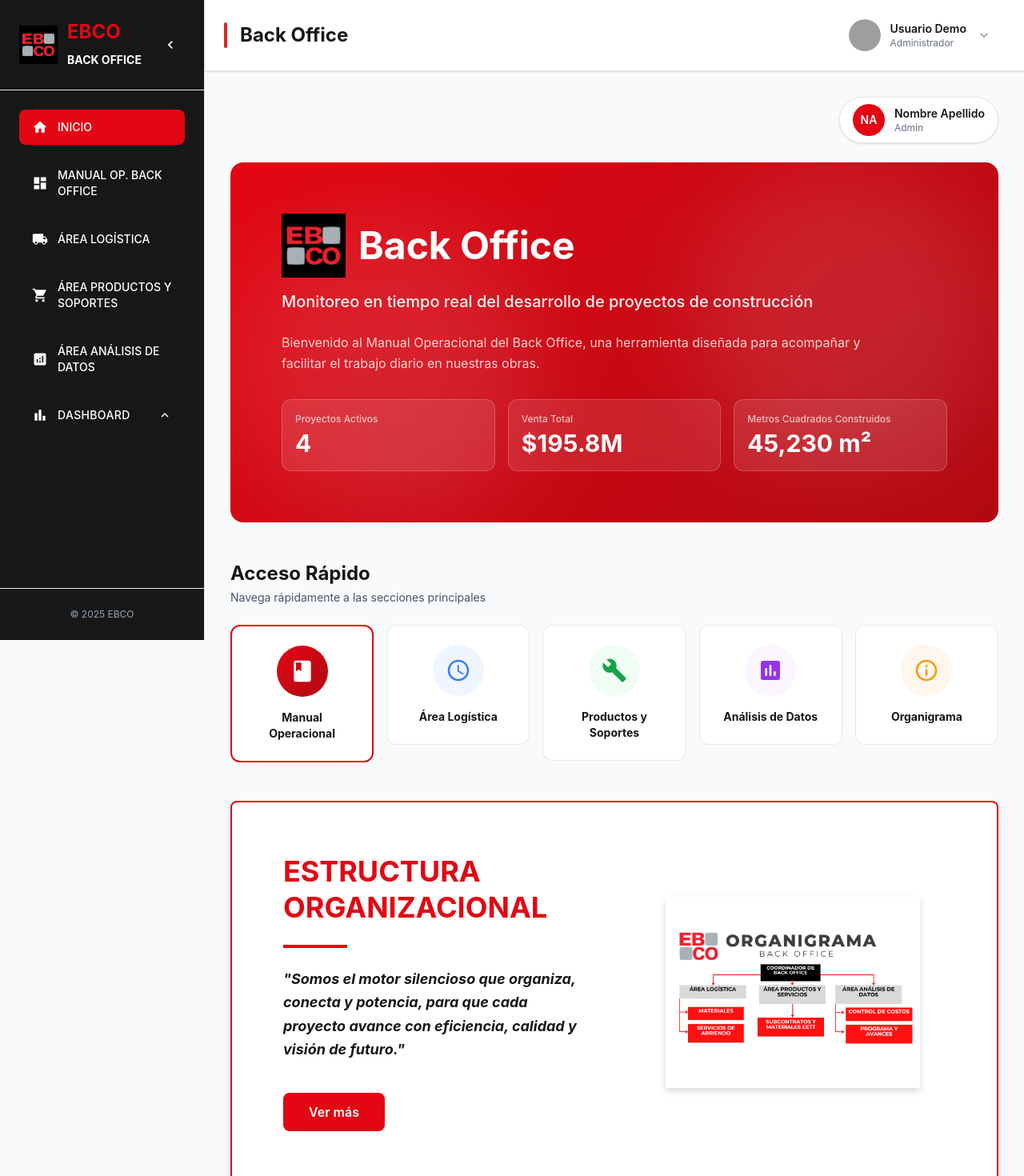
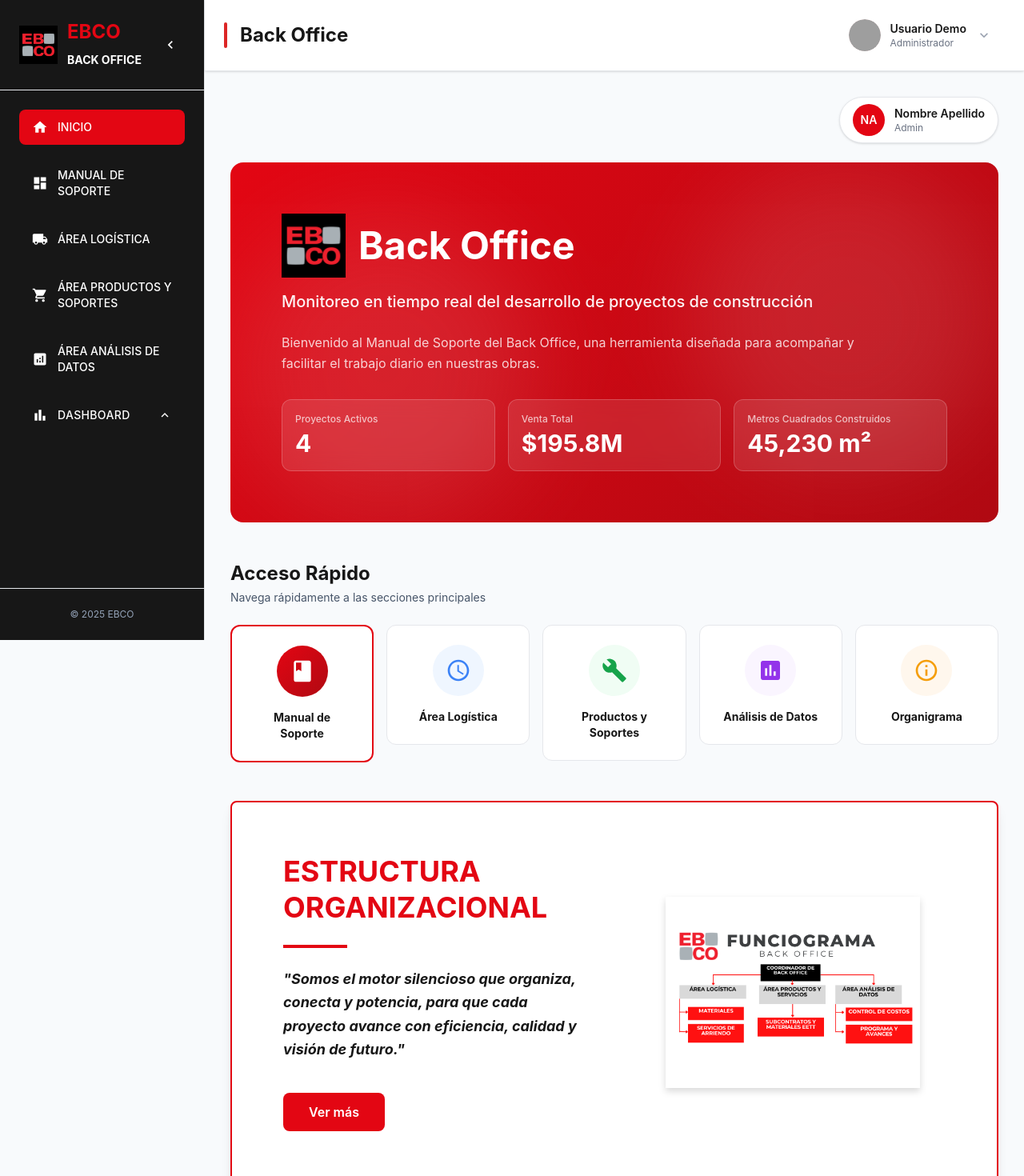
Before and after one commit to Katapentakill/BackOfficeEBCO, a Next.js app: page /home in a window 1280 px wide. Shown: the top 1470 px of the page at 80% size. Built offline with nearby package versions, Linux system fonts and the light colour scheme; grey boxes are pictures that could not be loaded.

Commit message:
Actualizar manual de soporte y organigrama en home

```diff
--- a/src/app/home/page.tsx
+++ b/src/app/home/page.tsx
@@ -561,7 +561,7 @@
               Monitoreo en tiempo real del desarrollo de proyectos de construcción
             </p>
             <p className="text-base text-white/80 leading-relaxed max-w-3xl mb-8">
-              Bienvenido al Manual Operacional del Back Office, una herramienta diseñada para acompañar
+              Bienvenido al Manual de Soporte del Back Office, una herramienta diseñada para acompañar
               y facilitar el trabajo diario en nuestras obras.
             </p>
 
@@ -598,7 +598,7 @@
               <div className="w-16 h-16 mx-auto mb-4 rounded-full flex items-center justify-center transition-all group-hover:scale-110" style={{ background: "linear-gradient(135deg, #E30613 0%, #B00912 100%)" }}>
                 <MdBook className="w-8 h-8 text-white" />
               </div>
-              <p className="font-bold ink text-sm">Manual Operacional</p>
+              <p className="font-bold ink text-sm">Manual de Soporte</p>
             </div>
           </Link>
           <Link href="/logistica" className="group">
@@ -663,7 +663,7 @@
           {/* Right Column - Organizational Chart Image */}
           <div className="flex items-center justify-center p-8">
             <img
-              src="/Organigrama.png"
+              src="/organigrama-backoffice.png"
               alt="Organigrama Back Office EBCO"
               className="w-full max-w-lg h-auto object-contain drop-shadow-lg"
                style={{ imageRendering: "auto" as any }}
@@ -682,7 +682,7 @@
         <div className="grid grid-cols-1 md:grid-cols-3 gap-6">
           <InfoCard
             icon={<MdBook size={40} />}
-            title="Manual Operacional"
+            title="Manual de Soporte"
             description="Acceso a la documentación completa y guías de operación del Back Office."
             buttonText="Ir a Manual"
             buttonLink="/manual"
--- a/src/app/layout.tsx
+++ b/src/app/layout.tsx
@@ -3,7 +3,7 @@
 import { ConditionalLayout } from "@/components/layout/ConditionalLayout";
 
 export const metadata: Metadata = {
-  title: "Manual Operacional - Back Office EBCO",
+  title: "Manual de Soporte - Back Office EBCO",
   description: "Sistema de Back Office para gestión operacional",
 };
 
--- a/src/app/manual/page.tsx
+++ b/src/app/manual/page.tsx
@@ -9,7 +9,7 @@
     <div className="p-8">
       {/* Header Banner */}
       <div className="bg-brand-red text-brand-text-light py-8 px-8 rounded-lg mb-12">
-        <h1 className="text-4xl font-bold">MANUAL OPERACIONAL</h1>
+        <h1 className="text-4xl font-bold">MANUAL DE SOPORTE</h1>
         <p className="text-lg mt-2 opacity-90">Documentación completa del Back Office</p>
       </div>
 
@@ -17,7 +17,7 @@
       <section className="mb-12 bg-brand-bg-white p-8 rounded-lg shadow-md border" style={{ borderColor: "var(--color-brand-line)" }}>
         <h2 className="text-2xl font-bold text-brand-red mb-4">Bienvenida</h2>
         <p className="text-brand-text-dark leading-relaxed">
-          Este manual operacional contiene toda la información necesaria para entender la estructura,
+          Este manual de soporte contiene toda la información necesaria para entender la estructura,
           procesos y responsabilidades del Back Office. Cada sección detalla las funciones de las
           diferentes áreas, los entregables esperados y los procedimientos operacionales clave.
         </p>
--- a/src/components/layout/ConditionalLayout.tsx
+++ b/src/components/layout/ConditionalLayout.tsx
@@ -13,7 +13,7 @@
     "/logistica": "Logística",
     "/productos": "Productos y Soporte",
     "/analisis": "Análisis de Datos",
-    "/manual": "Manual Operacional",
+    "/manual": "Manual de Soporte",
     "/organigrama": "Organigrama",
     "/dashboard/general": "Dashboard General",
     "/dashboard/logistica": "Dashboard Logística",
--- a/src/components/layout/Sidebar.tsx
+++ b/src/components/layout/Sidebar.tsx
@@ -23,7 +23,7 @@
 
 const navItems: NavItem[] = [
   { label: "INICIO", href: "/home", icon: <MdHome size={20} /> },
-  { label: "MANUAL OP. BACK OFFICE", href: "/manual", icon: <MdDashboard size={20} /> },
+  { label: "MANUAL DE SOPORTE", href: "/manual", icon: <MdDashboard size={20} /> },
   { label: "ÁREA LOGÍSTICA", href: "/logistica", icon: <MdLocalShipping size={20} /> },
   { label: "ÁREA PRODUCTOS Y SOPORTES", href: "/productos", icon: <MdShoppingCart size={20} /> },
   { label: "ÁREA ANÁLISIS DE DATOS", href: "/analisis", icon: <MdAnalytics size={20} /> },
```
Also changed, not shown: public/organigrama-backoffice.png (added).
